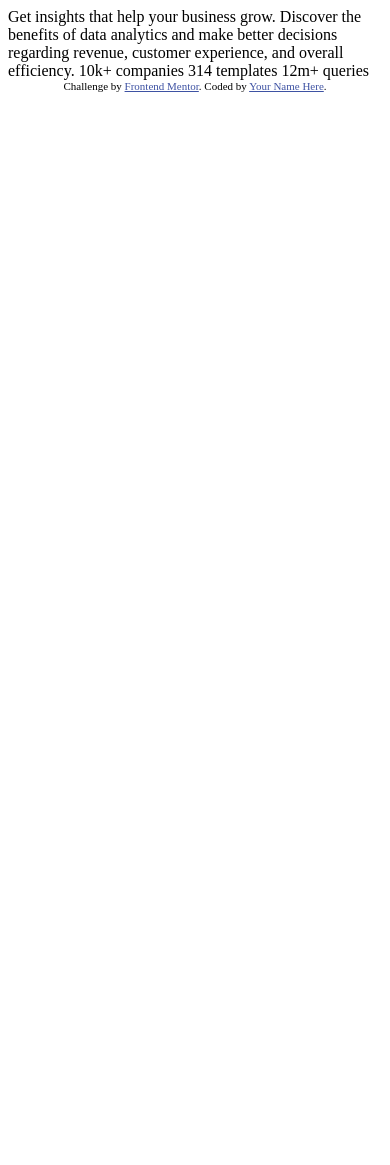
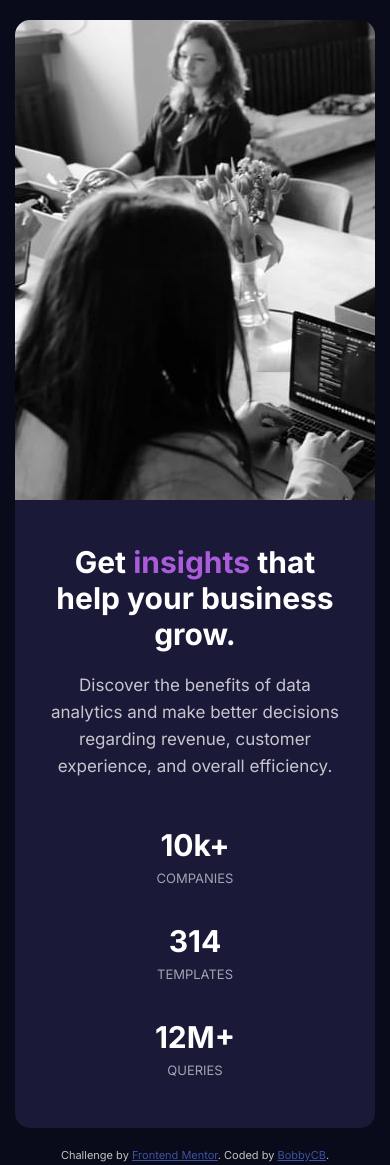
Before and after one commit to bobbycb/cardcomponent-frontendmentor, a plain HTML site: page index.html in a window 390 px wide. Before the commit the page ends 844 px from the top, so only its background shows below. Drawn offline with Linux system fonts and the light colour scheme.

Commit message:
added mobile version, next step: filter for image, desktop version

```diff
--- a/index.html
+++ b/index.html
@@ -4,30 +4,41 @@
   <meta charset="UTF-8">
   <meta name="viewport" content="width=device-width, initial-scale=1.0"> <!-- displays site properly based on user's device -->
 
-  <link rel="icon" type="image/png" sizes="32x32" href="./images/favicon-32x32.png">
+  <link rel="icon" type="image/png" sizes="32x32" href="./resources/images/favicon-32x32.png">
+  <link rel="stylesheet" type="text/css" href="./resources/styles/style.css">
 
-  <title>Frontend Mentor | Stats preview card component</title>
-
-  <!-- Feel free to remove these styles or customise in your own stylesheet 👍 -->
-  <style>
-    .attribution { font-size: 11px; text-align: center; }
-    .attribution a { color: hsl(228, 45%, 44%); }
-  </style>
+  <title>Frontend Mentor | Stats preview card component | Solution by BobbyCB</title>
 </head>
 <body>
+  <main>
+    <div class="content">
+      <h1>Get <mark>insights</mark> that help your business grow.</h1>
+      <p>Discover the benefits of data analytics and make better decisions regarding revenue, customer
+  experience, and overall efficiency.</p>
+      <div class="stats">
+        <div class="stat">
+          <span>10k+</span>
+          <h2>companies</h2>
+        </div>
+        <div class="stat">
+          <span>314</span>
+          <h2>templates</h2>
+        </div>
+        <div class="stat">
+          <span>12M+</span>
+          <h2>queries</h2>
+        </div>
+      </div>
+    </div>
+    <div class="image">
+      <img src="./resources/images/image-header-mobile.jpg" alt="Working place">
+    </div>
 
-  Get insights that help your business grow.
+  </main>
 
-  Discover the benefits of data analytics and make better decisions regarding revenue, customer
-  experience, and overall efficiency.
-
-  10k+ companies
-  314 templates
-  12m+ queries
-
-  <div class="attribution">
+  <footer>
     Challenge by <a href="https://www.frontendmentor.io?ref=challenge" target="_blank">Frontend Mentor</a>.
-    Coded by <a href="#">Your Name Here</a>.
-  </div>
+    Coded by <a href="#">BobbyCB</a>.
+  </footer>
 </body>
 </html>
--- /dev/null
+++ b/resources/styles/style.css
@@ -0,0 +1,134 @@
+@import url('https://fonts.googleapis.com/css2?family=Inter:wght@400;700&family=Lexend+Deca&display=swap');
+
+/*
+font-family: 'Inter', sans-serif;
+400 + 700
+font-family: 'Lexend Deca', sans-serif;
+400
+*/
+
+:root {
+    --very-dark-blue: hsl(233, 47%, 7%); /* main background */
+    --dark-desaturated-blue: hsl(244, 38%, 16%); /* card background */
+    --soft-violet: hsl(277, 64%, 61%); /* accent-color */
+
+    --white: hsl(0, 0%, 100%); /* main heading, stats */
+    --slightly-transparent-white: hsla(0, 0%, 100%, 0.75); /* main paragraph */
+    --slightly-more-transparent-white: hsla(0, 0%, 100%, 0.6); /* stat heading */
+}
+
+* {
+    margin: 0;
+    padding: 0;
+    box-sizing: border-box;
+}
+
+*:focus { outline: none; }
+
+/* Mobile First */
+
+html {
+    font-size: 62.5%; /* on Browser font-size 16px >> 1rem = 10px */
+    font-family: 'Inter', sans-serif;
+    font-weight: 400;
+    color: var(--slightly-transparent-white);
+}
+
+body {
+    display: flex;
+    justify-content: center;
+    align-items: center;
+    flex-direction: column;
+
+    min-height: 100vh;
+
+    background: var(--very-dark-blue);
+    font-size: 1.5rem;
+}
+
+h1 {
+    margin: 2rem 0;
+    font-weight: 700;
+    color: var(--white);
+}
+
+mark {
+    color: var(--soft-violet);
+    background: none;
+}
+
+main {
+    display: flex;
+    flex-direction: column-reverse;
+
+    max-width: 36rem;
+
+    margin: 2rem 0;
+    background: var(--dark-desaturated-blue);
+
+    border-radius: 1.5rem;
+    overflow: hidden;
+}
+
+main > img {
+    width: 100%;
+
+    filter: opacity(.2);
+    background: chartreuse;
+}
+
+div.content {
+    margin: 2rem 3rem;
+
+    text-align: center;
+}
+
+div.content > p {
+    margin-bottom: 4rem;
+
+    font-size: 1.7rem;
+    line-height: 2.7rem;
+    color: var(--slightly-transparent-white);
+}
+
+div.stats {
+    display: flex;
+    flex-direction: column;
+    justify-content: center;
+    align-items: center;
+}
+
+div.stat {
+    display: flex;
+    flex-direction: column;
+
+    margin-bottom: 3rem;
+}
+
+div.stat > span {
+    font-size: 3rem;
+    font-weight: 700;
+    line-height: 5rem;
+    color: var(--white);
+}
+
+div.stat > h2 {
+    /* font-family: 'Lexend Deca', sans-serif; */
+    font-size: 1.3rem;
+    font-weight: 400;
+
+    color: var(--slightly-more-transparent-white);
+
+    text-transform: uppercase;
+}
+
+/* Footer */
+footer {
+    margin-bottom: 2rem;
+
+    font-size: 1.1rem;
+    text-align: center;
+}
+
+footer a { color: hsl(228, 45%, 44%); }
+footer a:hover { color: var(--soft-violet) }
```
Also changed, not shown: resources/images/favicon-32x32.png (renamed from images/favicon-32x32.png), resources/images/image-header-desktop.jpg (renamed from images/image-header-desktop.jpg), resources/images/image-header-mobile.jpg (renamed from images/image-header-mobile.jpg), 1 other file.
